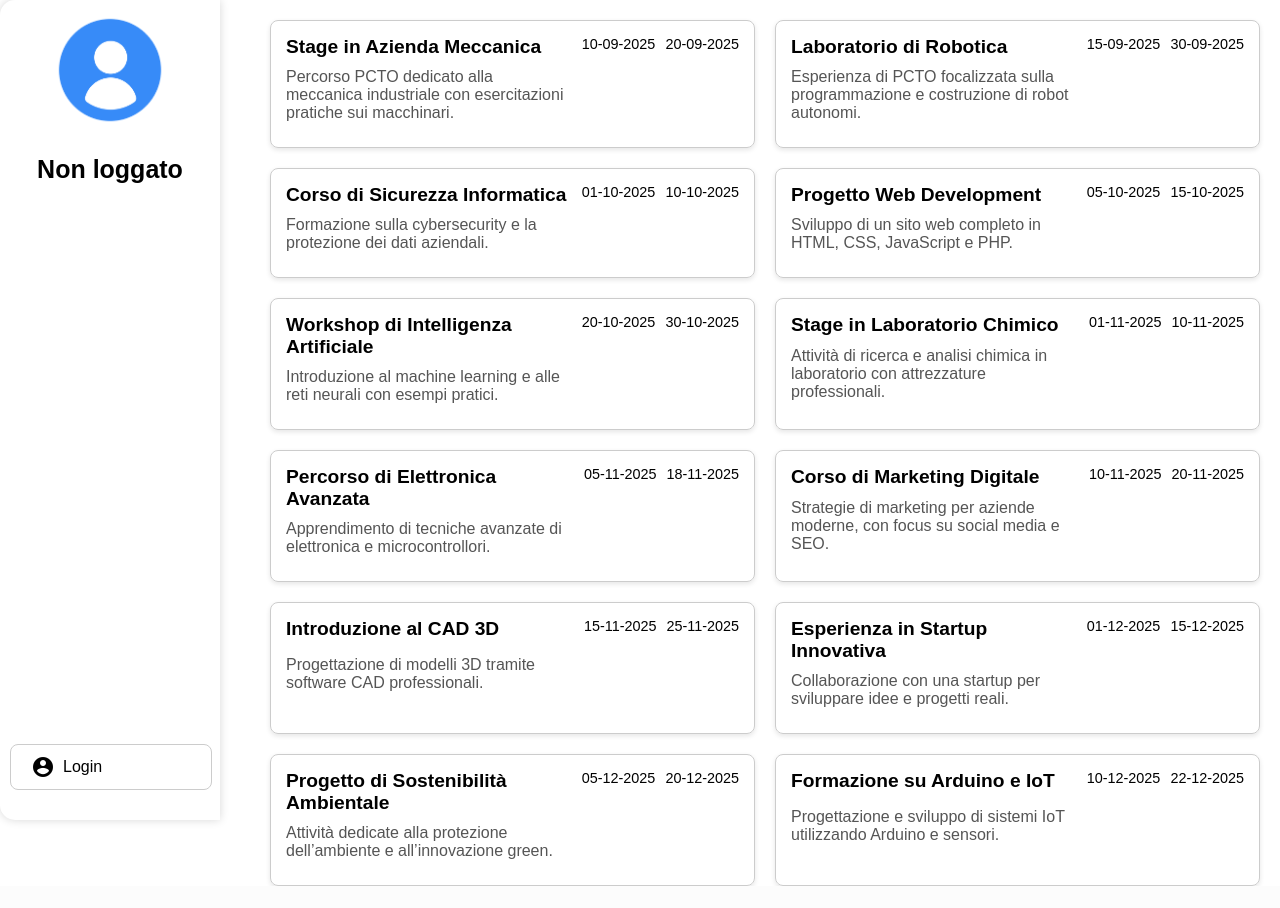
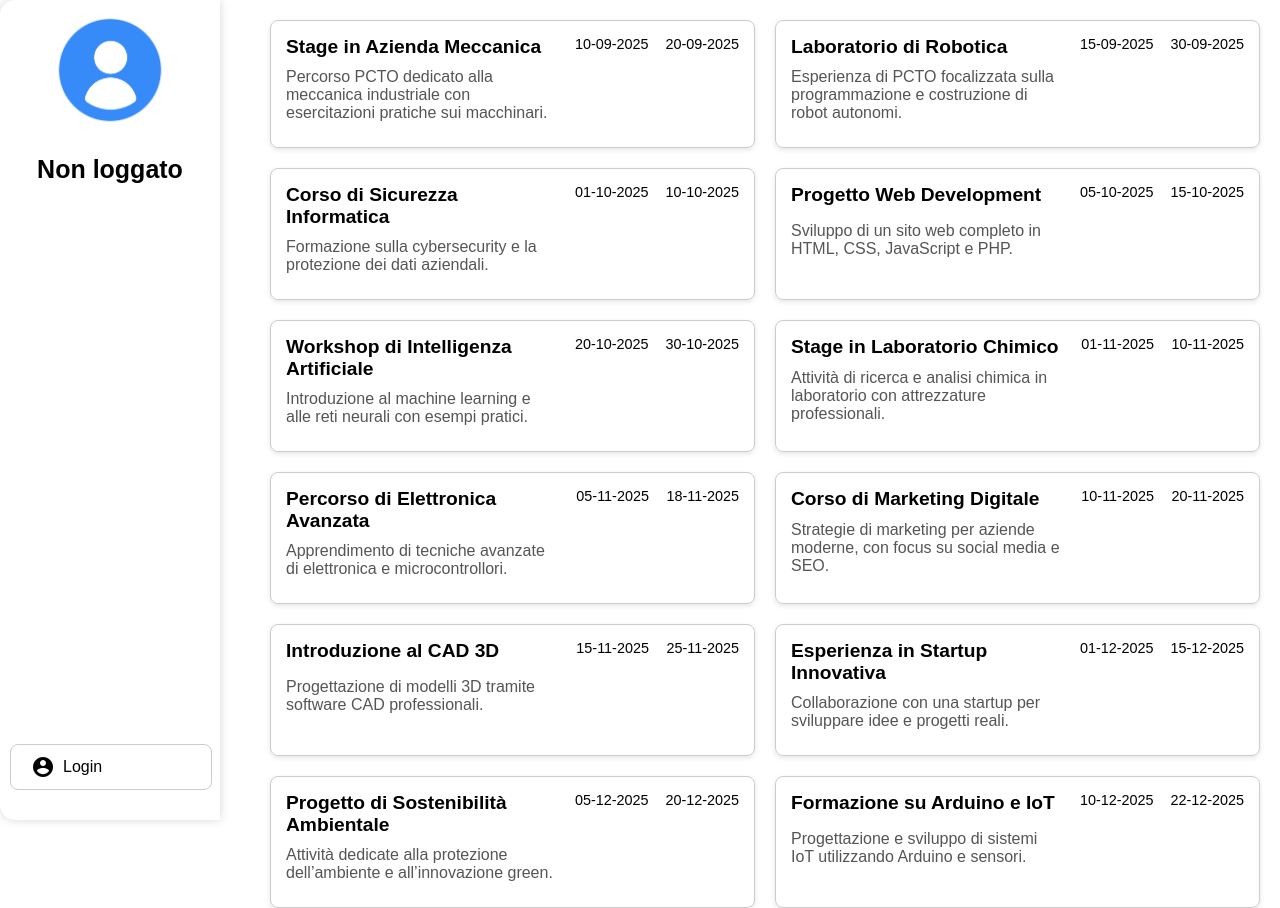
Before and after one commit to ittagnelli/PCTOxp, a PHP site: the page made by bacheca/bacheca x tutti/bacheca_xtutti.html in a window 1280 px wide. Before the commit the page ends 886 px from the top, so only its background shows below. Run offline with PHP 8.4, Linux system fonts and the light colour scheme; data comes from the database, SQL or seed files in the repository.

Commit message:
Fix bug grafici e di funzionamento del bottone per disiscriversi da un pcto

```diff
--- a/bacheca/bacheca x studenti/script_bacheca_xstudenti.js
+++ b/bacheca/bacheca x studenti/script_bacheca_xstudenti.js
@@ -1,6 +1,5 @@
 let userIscrizioni = [];
 
-// Funzione per formattare le date da YYYY-MM-DD a gg-mm-aaaa
 function formatDate(dateString) {
   if (!dateString) return '';
   const date = new Date(dateString);
--- a/bacheca/style.css
+++ b/bacheca/style.css
@@ -101,12 +101,12 @@ body {
 .pcto-item {
   display: grid;
   grid-template-rows: repeat(4, auto);
-  grid-template-columns: 2fr minmax(1fr, 2.5fr) minmax(1fr, 2.5fr);
+  grid-template-columns: 2fr /* minmax(1fr, 2fr) minmax(1fr, 2fr) */  1fr 1fr;
   grid-template-areas:
     "title title start end"
     "desc desc start end"
-    "desc desc . button"
-    "studenti studenti . button";
+    "desc desc button button"
+    "studenti studenti button button";
   gap: 10px;
   background: transparent;
   border: 1px solid #ccc;
```
